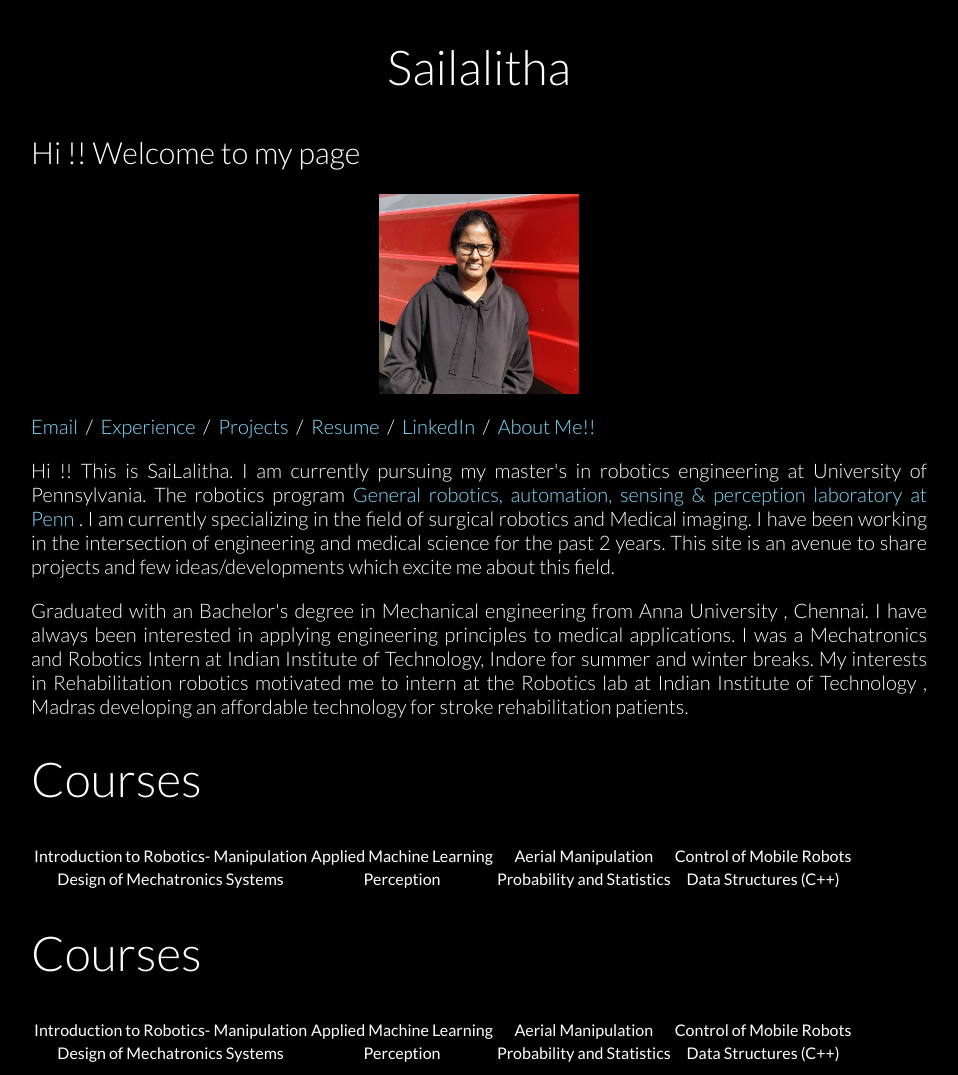
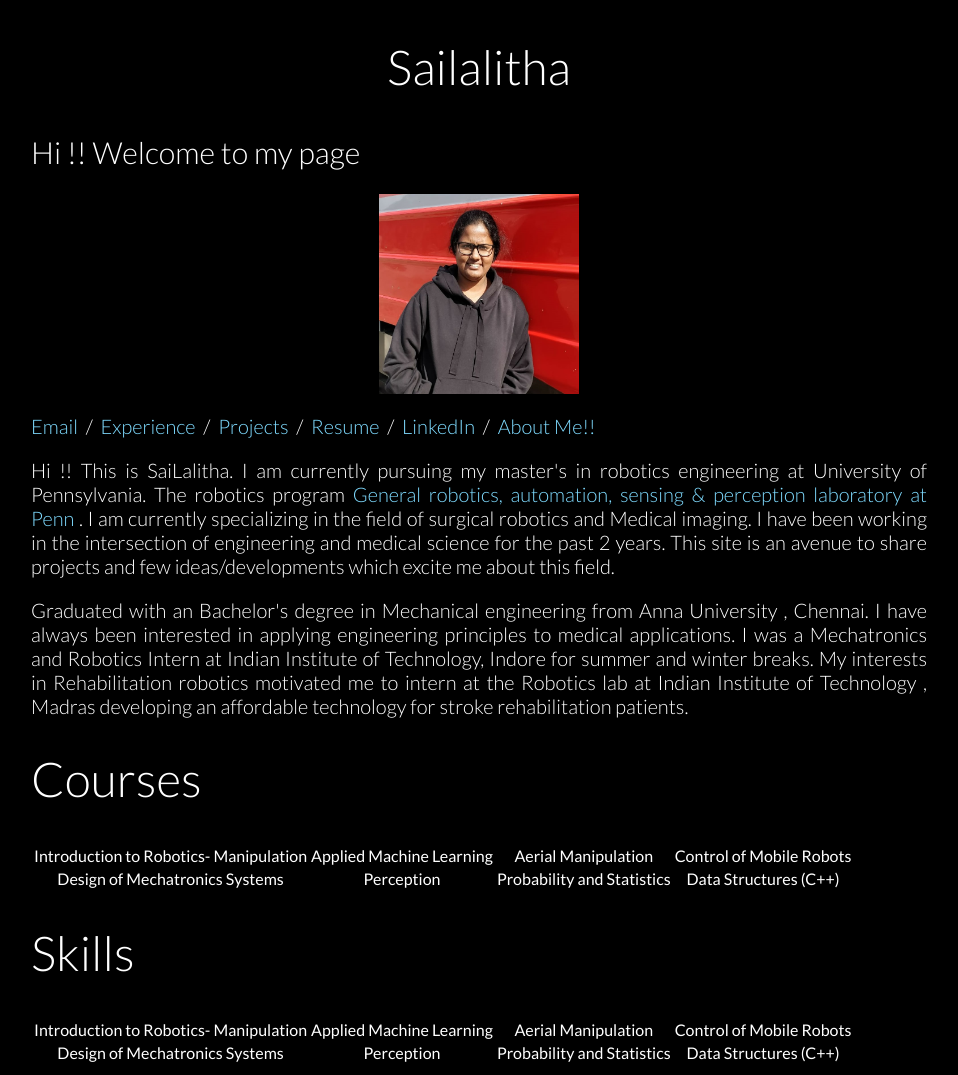
Before and after one commit to sailalitha96/sailalitha96.github.io, a Jekyll site: the page index.html, which Jekyll copies as it is, in a window 1280 px wide. Shown: the whole page, without its empty margins (161-1119 px from the left). Built offline with Jekyll 4.4.1, drawn with Linux system fonts in a browser that asks for light colours; nearby versions of some CDN libraries.

Commit message:
Update index.html

```diff
--- a/index.html
+++ b/index.html
@@ -75,7 +75,7 @@
 	 -->
 
 <div class="row">
-<h1 id="courses">Courses</h1>
+<h1 id="courses">Skills</h1>
 <!-- <p><br></p> -->
 <table>
 <thead>
```
